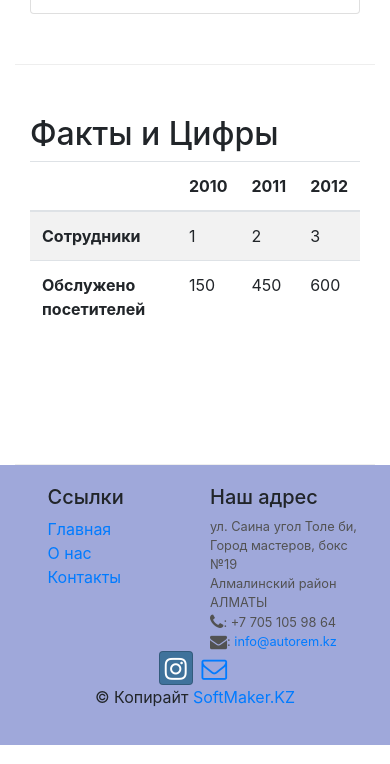
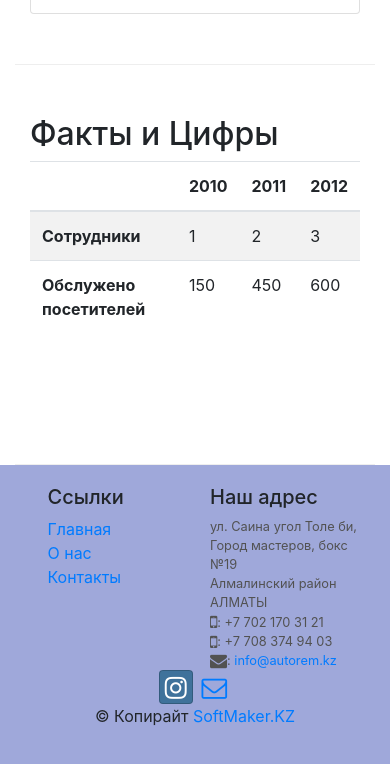
Before and after one commit to so5tmaker/autorem.kz, a website: page aboutus.html in a window 390 px wide. Shown: the part 1616-2380 px from the top of the page. Drawn offline with nearby package versions, Linux system fonts and the light colour scheme.

Commit message:
The new mobile was added in the footer

```diff
--- a/aboutus.html
+++ b/aboutus.html
@@ -177,9 +177,11 @@
                         <br> Алмалинский район
                         <br> АЛМАТЫ
                         <br>
-                        <i class="fa fa-phone fa-lg"></i>: +7 705 105 98 64
+                        <i class="fa fa-mobile fa-lg"></i>: +7 702 170 31 21
+                        <br>
+                        <i class="fa fa-mobile fa-lg"></i>: +7 708 374 94 03
                         <!-- <br>
-                        <i class="fa fa-mobile fa-lg"></i>: +7 (727) 291‒90‒24 -->
+                        <i class="fa fa-phone fa-lg"></i>: +7 (727) 291‒90‒24 -->
                         <br>
                         <i class="fa fa-envelope fa-lg"></i>:
                         <a href="info@autorem.kz">info@autorem.kz</a>
```
Also changed, not shown: contactus.html (+4 -2 lines), index.html (+4 -2 lines), menu.html (+4 -2 lines).
